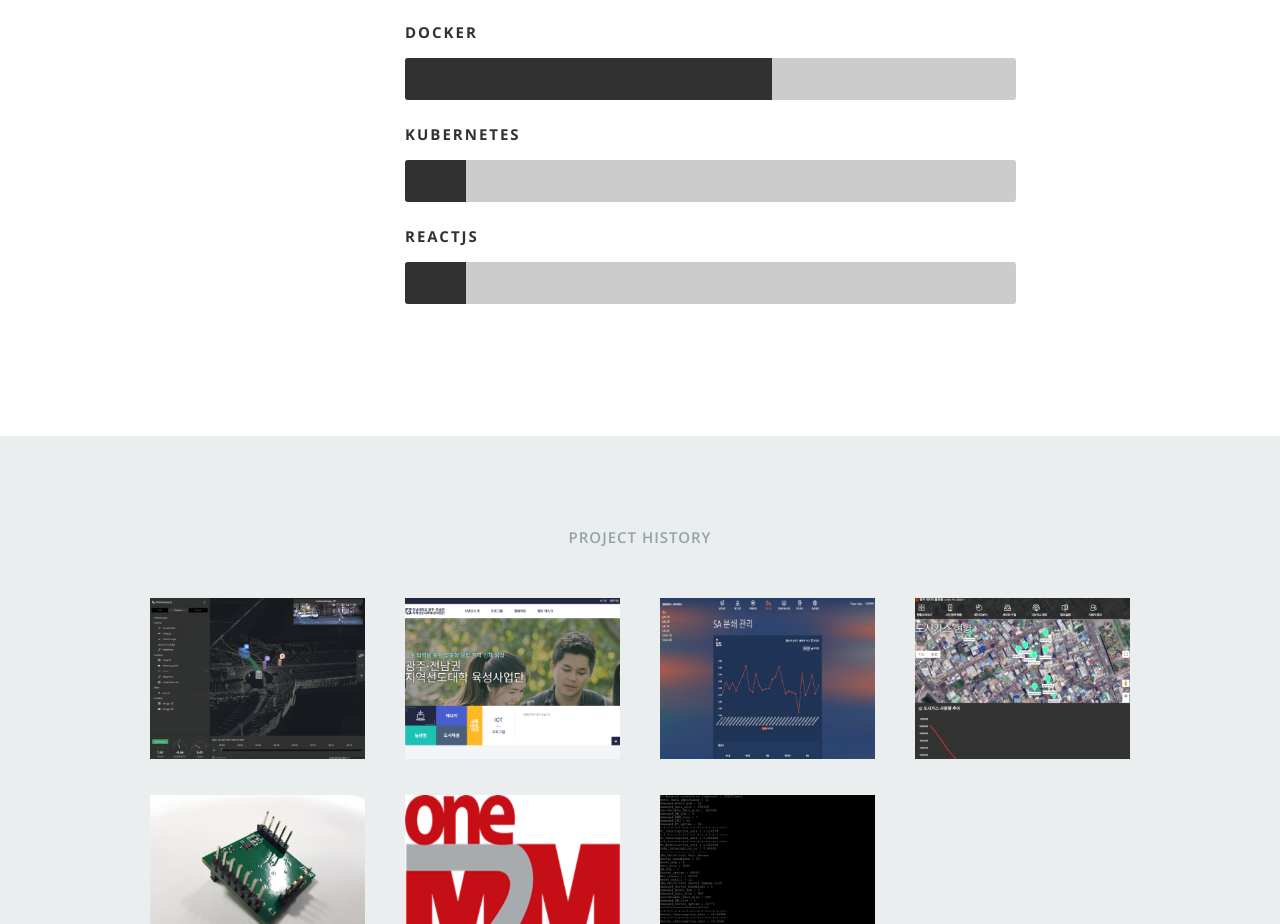
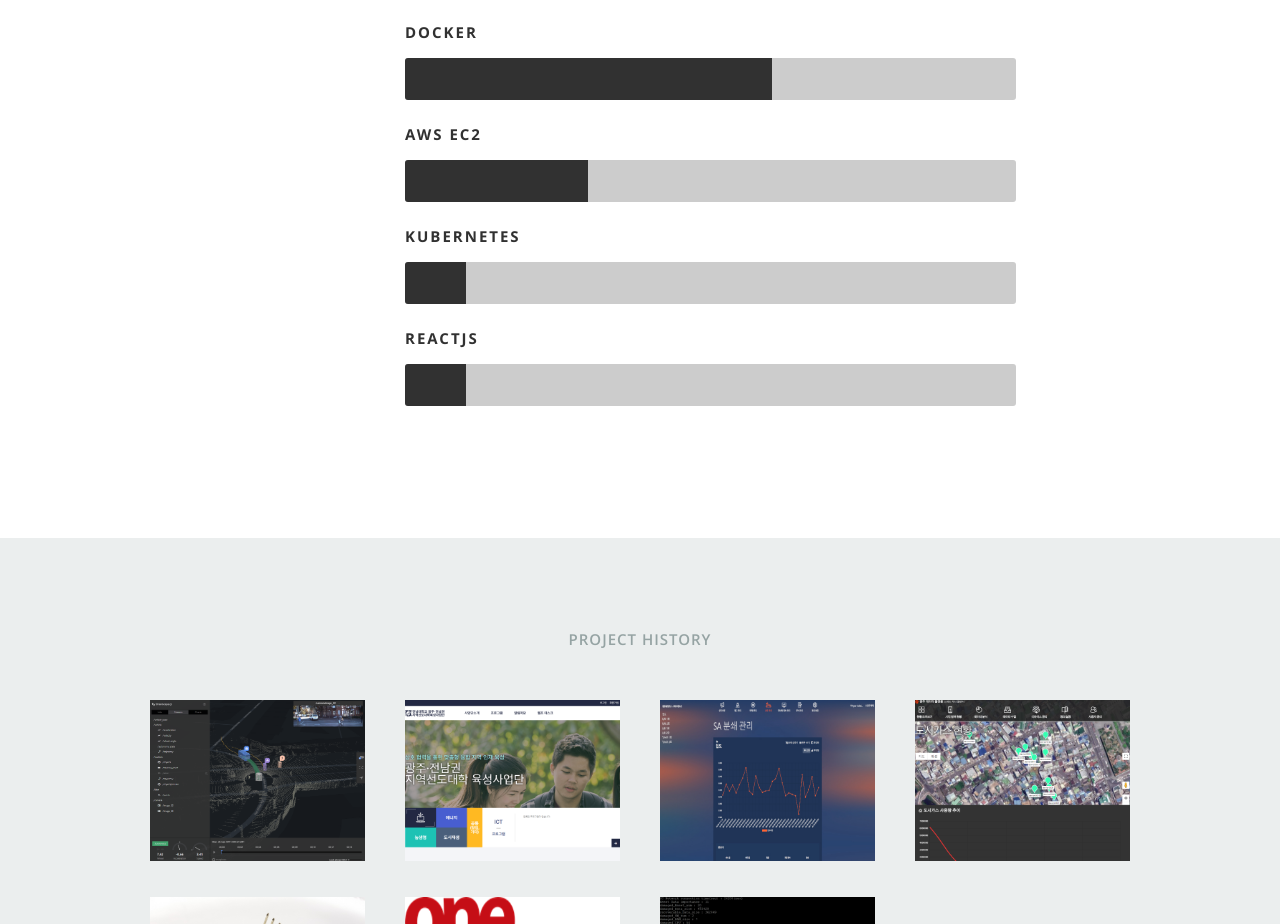
Before and after one commit to YounHS/react-deploy, a React (Create React App) app: page / in a window 1280 px wide. Shown: the part 2821-3745 px from the top of the page. Built offline with nearby package versions, Linux system fonts and the light colour scheme.

Commit message:
AWS EC2 skill add

```diff
--- a/src/resumeData.js
+++ b/src/resumeData.js
@@ -68,11 +68,11 @@ let resumeData = {
     "skillsDescription": "Skill Proficiency",
     "skills": [{
             "skillname": "Spring Framework",
-            "level": "90%"
+            "level": "70%"
         },
         {
             "skillname": "Pandas",
-            "level": "85%"
+            "level": "75%"
         },
         {
             "skillname": "Scikit-Learn",
@@ -85,6 +85,10 @@ let resumeData = {
         {
             "skillname": "Docker",
             "level": "60%"
+        },
+        {
+            "skillname": "AWS EC2",
+            "level": "30%"
         },
         {
             "skillname": "Kubernetes",
```
